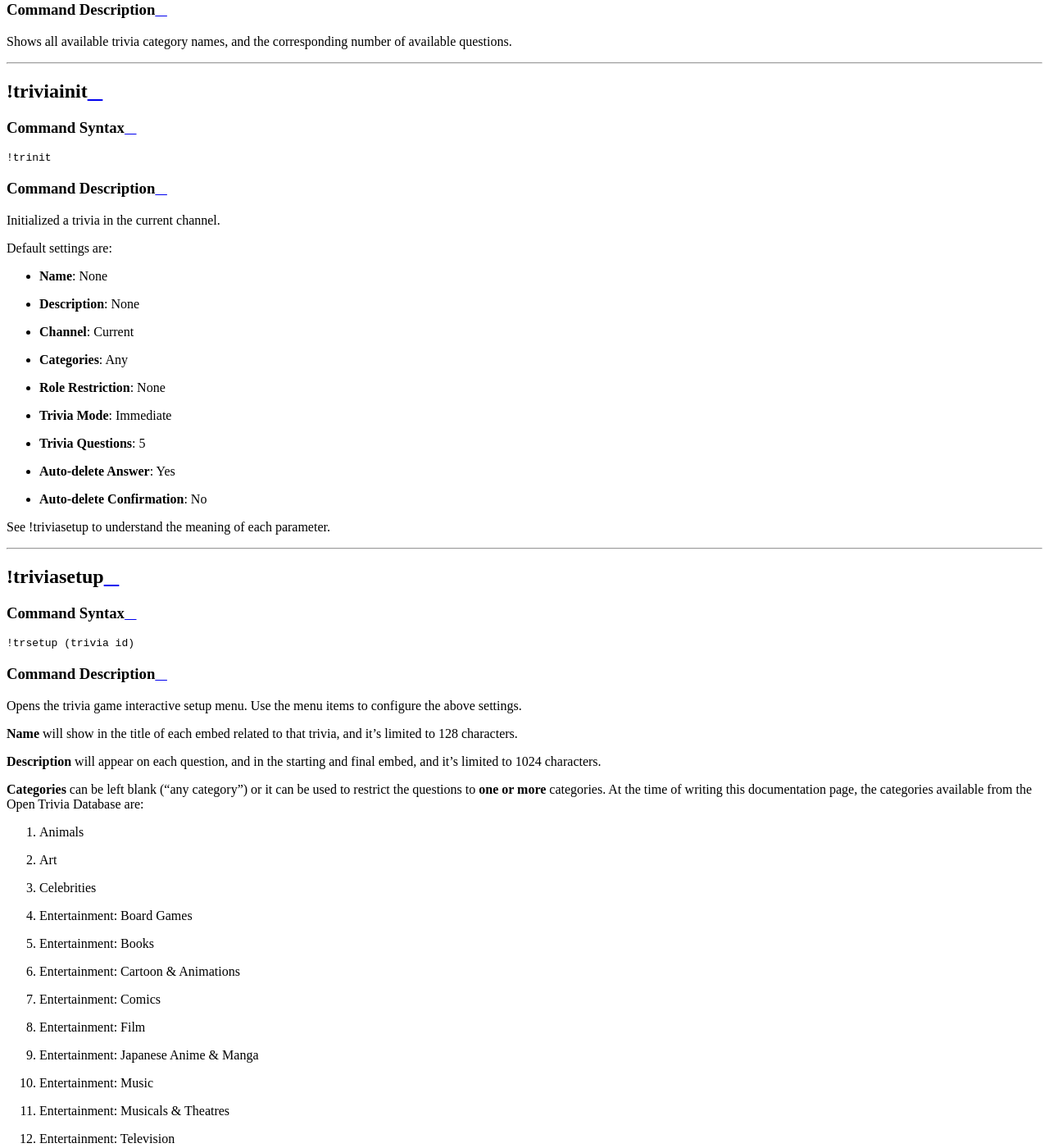
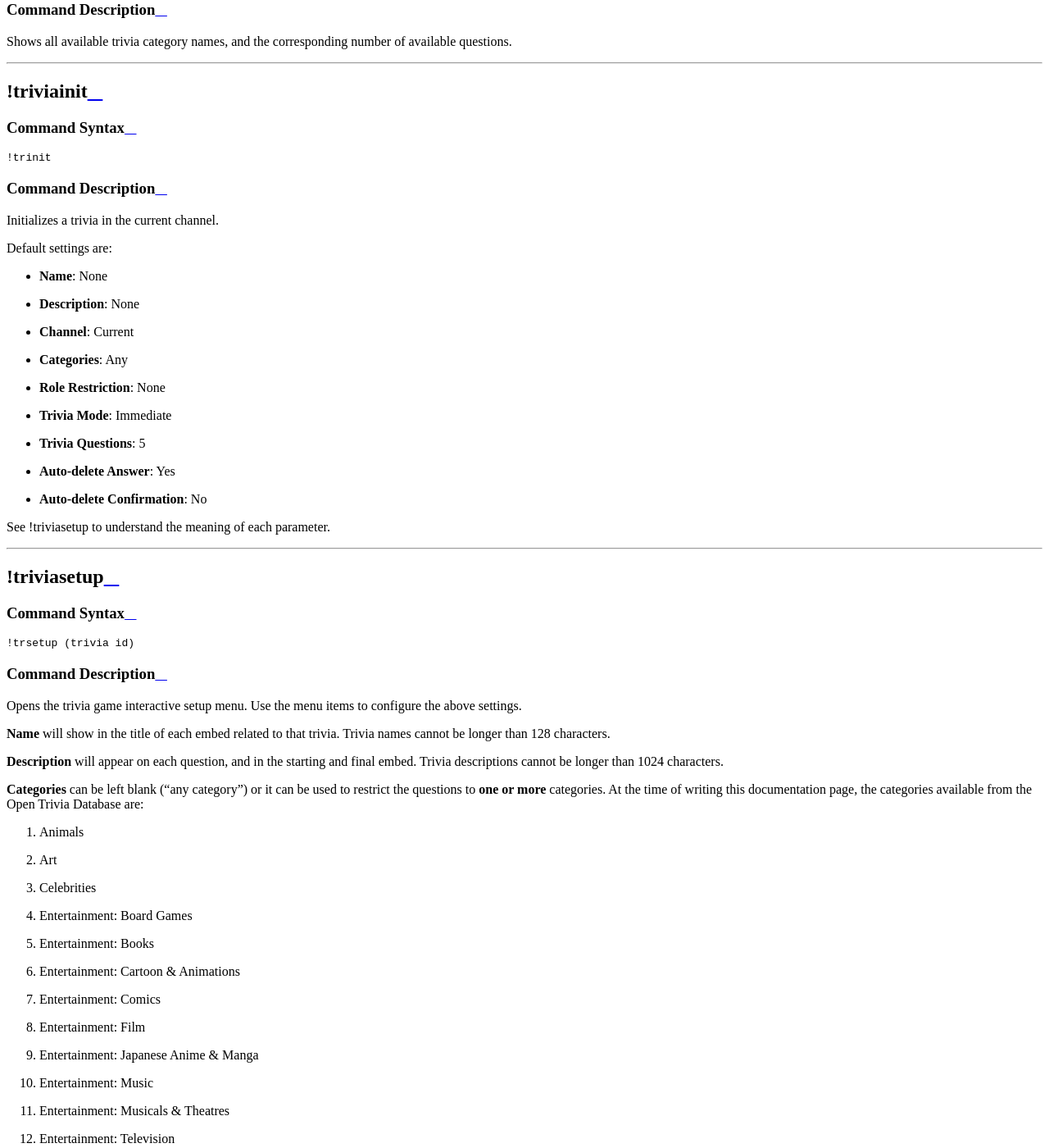
Before and after one commit to cycloptux/GiselleBot-Documentation, a Sphinx documentation site: the page built from docs/source/modules/trivia.rst, in a window 1280 px wide and 1400 px high, scrolled down 3021 px. Shown: the whole window at 82% size. Built offline with Sphinx 7.4.7 and the Read the Docs theme 2.0.0, drawn with Linux system fonts in a browser that asks for light colours.

Commit message:
Fixed a couple words.

```diff
--- a/docs/source/modules/trivia.rst
+++ b/docs/source/modules/trivia.rst
@@ -66,7 +66,7 @@ Command Syntax
 
 Command Description
 ^^^^^^^^^^^^^^^^^^^
-Initialized a trivia in the current channel.
+Initializes a trivia in the current channel.
 
 Default settings are:
 
@@ -97,9 +97,9 @@ Command Description
 ^^^^^^^^^^^^^^^^^^^
 Opens the trivia game interactive setup menu. Use the menu items to configure the above settings.
 
-**Name** will show in the title of each embed related to that trivia, and it's limited to 128 characters.
+**Name** will show in the title of each embed related to that trivia. Trivia names cannot be longer than 128 characters.
 
-**Description** will appear on each question, and in the starting and final embed, and it's limited to 1024 characters.
+**Description** will appear on each question, and in the starting and final embed. Trivia descriptions cannot be longer than 1024 characters.
 
 **Categories** can be left blank ("any category") or it can be used to restrict the questions to **one or more** categories. At the time of writing this documentation page, the categories available from the Open Trivia Database are:
 
```
